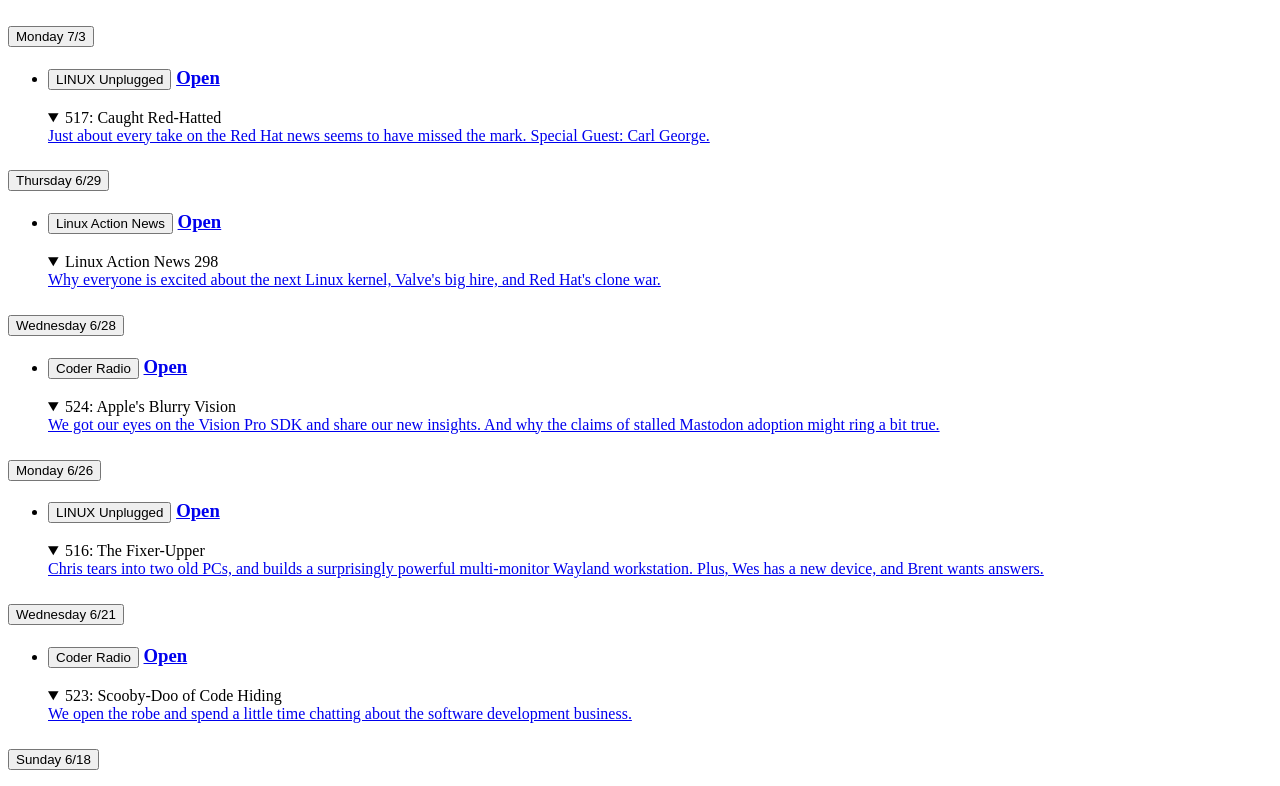
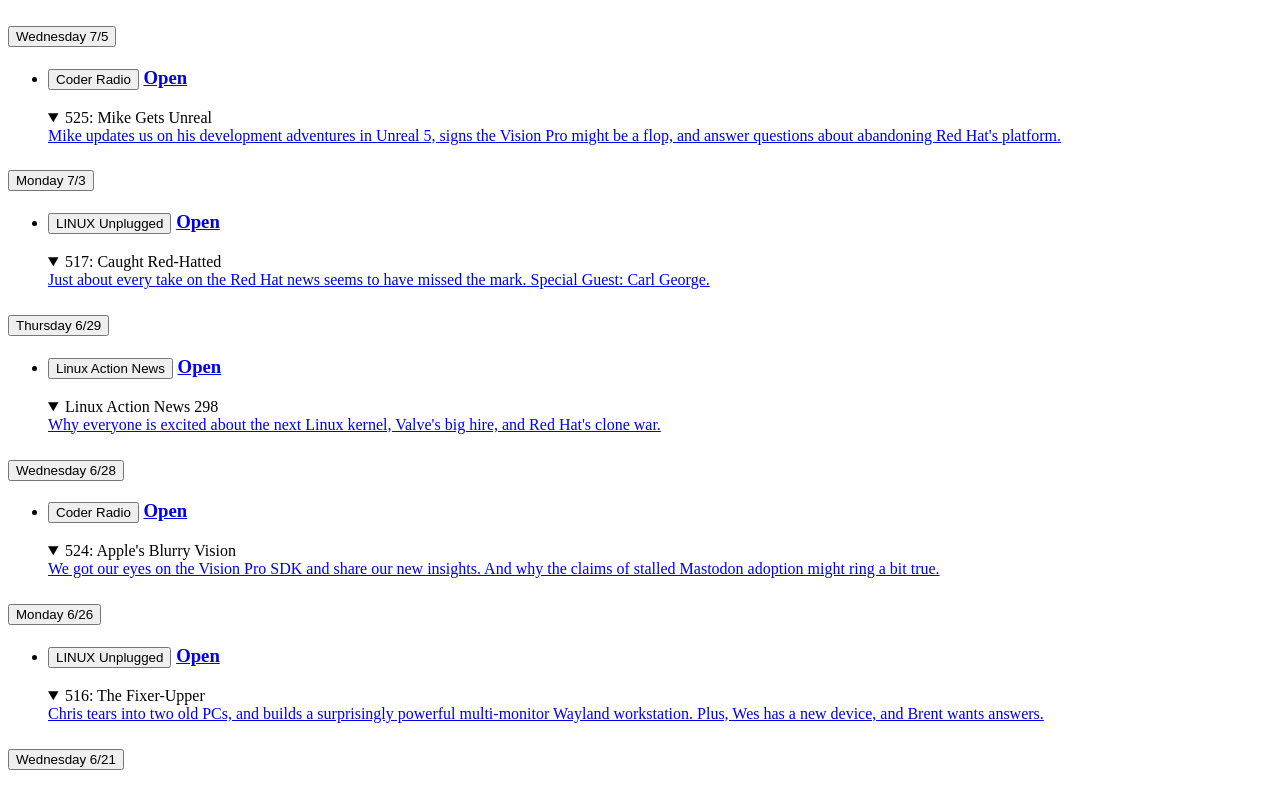
Before and after one commit to marshalmiller/podcasts, a plain HTML site: page index.html in a window 1280 px wide. Shown: the top 786 px of the page. Drawn offline with Linux system fonts and the light colour scheme.

Commit message:
deploy: b630cd330da5b4f3824a3dc696a1535f8ef06daa

```diff
--- a/index.html
+++ b/index.html
@@ -15,6 +15,51 @@
 
   <body>
     <!-- %after-body-begin.html% -->
+      <section class="daily-content js-toggle-accordions-scope">
+        <h2 class="daily-heading">
+          <button
+            class="daily-heading-toggle"
+            data-action="toggle-accordions"
+            title="Click to toggle the day, Ctrl + click to toggle all."
+          >
+            <time class="daily-heading-toggle__weekday js-offset-weekday" data-offset-date=2023-07-05 datetime="2023-07-05T10:00:00.000Z">2023-07-05</time>
+            <time class="daily-heading-toggle__date js-offset-date" data-offset-date=2023-07-05 datetime="2023-07-05T10:00:00.000Z"></time>
+          </button>
+        </h2>
+        <ul class="sources card">
+            <li class="card__section">
+              <section class="js-toggle-accordions-scope">
+                <h3 class="source-heading">
+                  <button
+                    class="source-heading__name"
+                    data-action="toggle-accordions"
+                    title="Click to toggle the source, Ctrl + click to toggle all."
+                  >Coder Radio</button>
+                  <a class="source-heading__link" href="https://coder.show">Open</a>
+                </h3>
+                <section class="articles-per-source">
+                    <article>
+                      <details
+                        class="article-expander"
+                        data-action="toggle-native-accordion"
+                        data-accordion-key="a7938610-41ba-49d6-9665-74b3a2059dd8"
+                        open
+                      >
+                        <summary class="article-expander__title">525: Mike Gets Unreal</summary>
+                        <a class="article-summary-link article-summary-box-outer" href="https://coder.show/525">
+                          <div class="article-summary-box-inner media-object">
+                            <span class="media-object__text">
+                              <span>Mike updates us on his development adventures in Unreal 5, signs the Vision Pro might be a flop, and answer questions about abandoning Red Hat&#x27;s platform.</span>
+                            </span>
+                          </div>
+                        </a>
+                      </details>
+                    </article>
+                </section>
+              </section>
+            </li>
+        </ul>
+      </section>
       <section class="daily-content js-toggle-accordions-scope">
         <h2 class="daily-heading">
           <button
@@ -514,8 +559,8 @@
       </section>
 
     <footer>
-      <a class="footer-link" href="https://github.com/marshalmiller/podcasts/actions/runs/5459173981">
-        <time id="build-timestamp" datetime="2023-07-05T00:02:56.375Z">2023-07-05T00:02:56.375Z</time>
+      <a class="footer-link" href="https://github.com/marshalmiller/podcasts/actions/runs/5470083672">
+        <time id="build-timestamp" datetime="2023-07-06T00:02:41.646Z">2023-07-06T00:02:41.646Z</time>
       </a>
       <a class="footer-link" href="https://github.com/osmoscraft/osmosfeed">osmosfeed 1.15.1</a>
     </footer>
```
Also changed, not shown: cache.json (+18 -0 lines), 1 other file.
